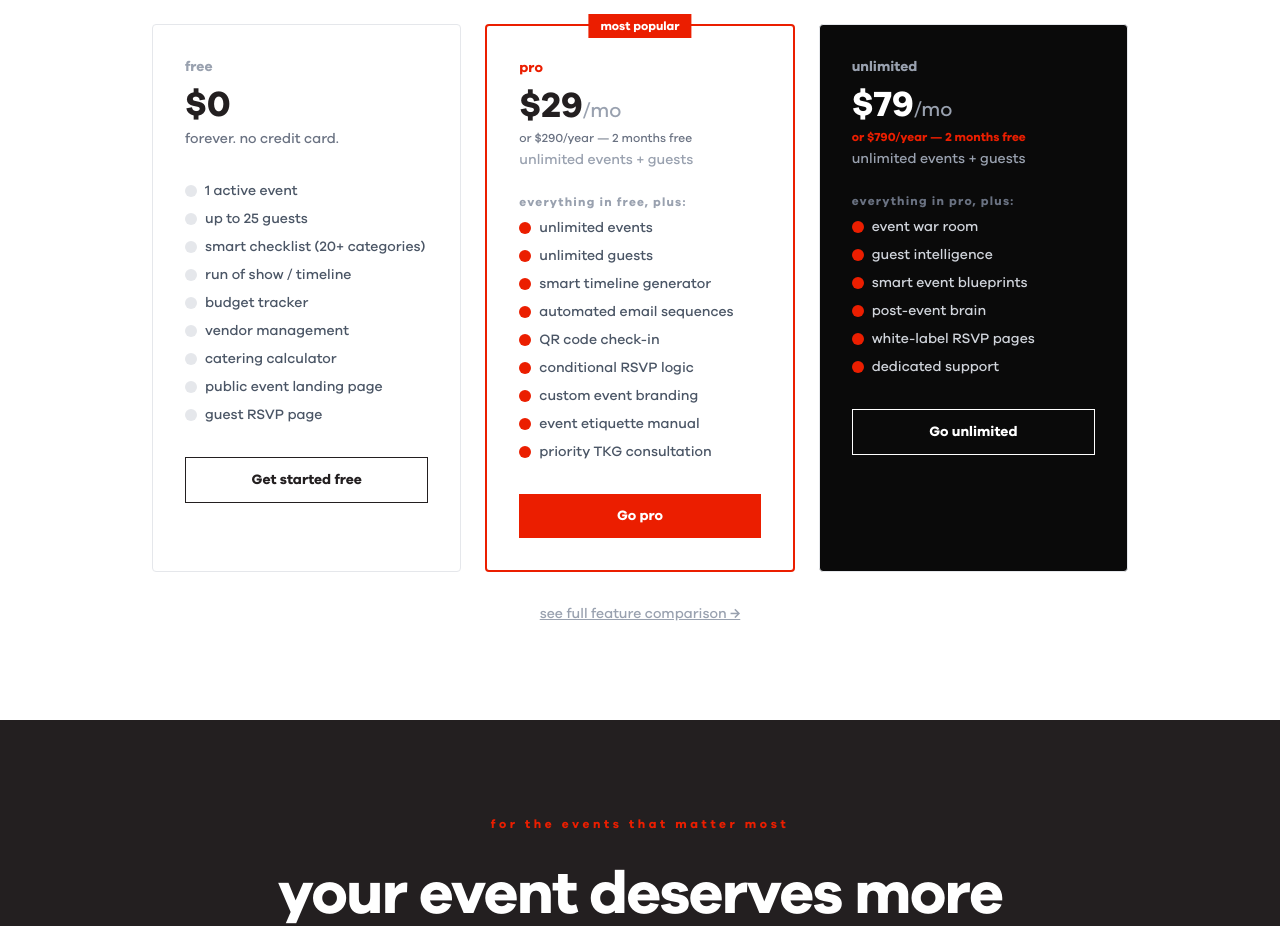
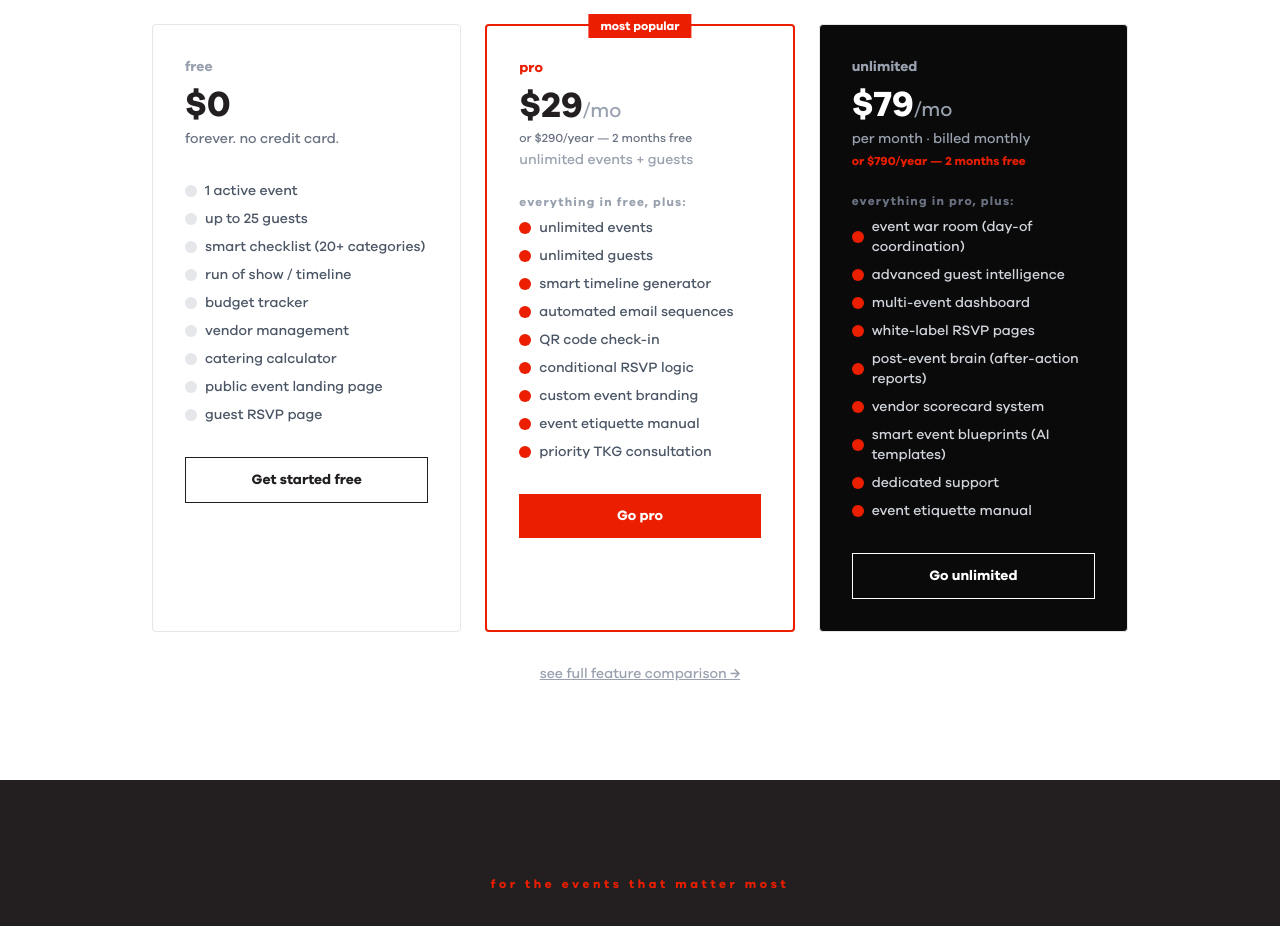
Before and after one commit to mrkoolbot/kool-app, a Next.js app: page / in a window 1280 px wide. Shown: the part 3040-3966 px from the top of the page. Built offline with nearby package versions, Linux system fonts and the light colour scheme.

Commit message:
fix: homepage Unlimited card — matches pricing page exactly

```diff
--- a/app/page.tsx
+++ b/app/page.tsx
@@ -258,10 +258,10 @@ export default function LandingPage() {
           <div className="border border-gray-200 rounded-sm p-8 bg-[#0A0A0A] text-white">
             <div className="text-sm font-bold text-gray-400 mb-2">unlimited</div>
             <div className="text-4xl font-black mb-1">$79<span className="text-xl font-normal text-gray-400">/mo</span></div>
-            <p className="text-kool-red text-xs font-semibold mb-1">or $790/year — 2 months free</p>
-            <p className="text-gray-400 text-sm mb-6">unlimited events + guests</p>
+            <p className="text-gray-400 text-sm mb-1">per month · billed monthly</p>
+            <p className="text-kool-red text-xs font-semibold mb-6">or $790/year — 2 months free</p>
             <ul className="space-y-2 text-sm text-gray-300 mb-8">
-              {["everything in pro, plus:", "event war room", "guest intelligence", "smart event blueprints", "post-event brain", "white-label RSVP pages", "dedicated support"].map(f => (
+              {["everything in pro, plus:", "event war room (day-of coordination)", "advanced guest intelligence", "multi-event dashboard", "white-label RSVP pages", "post-event brain (after-action reports)", "vendor scorecard system", "smart event blueprints (AI templates)", "dedicated support", "event etiquette manual"].map(f => (
                 <li key={f} className={`flex items-center gap-2 ${f === "everything in pro, plus:" ? "text-gray-500 text-xs font-bold lowercase tracking-widest" : ""}`}>
                   {f !== "everything in pro, plus:" && <span className="w-3 h-3 rounded-full bg-kool-red flex-shrink-0" />}
                   {f}
```
